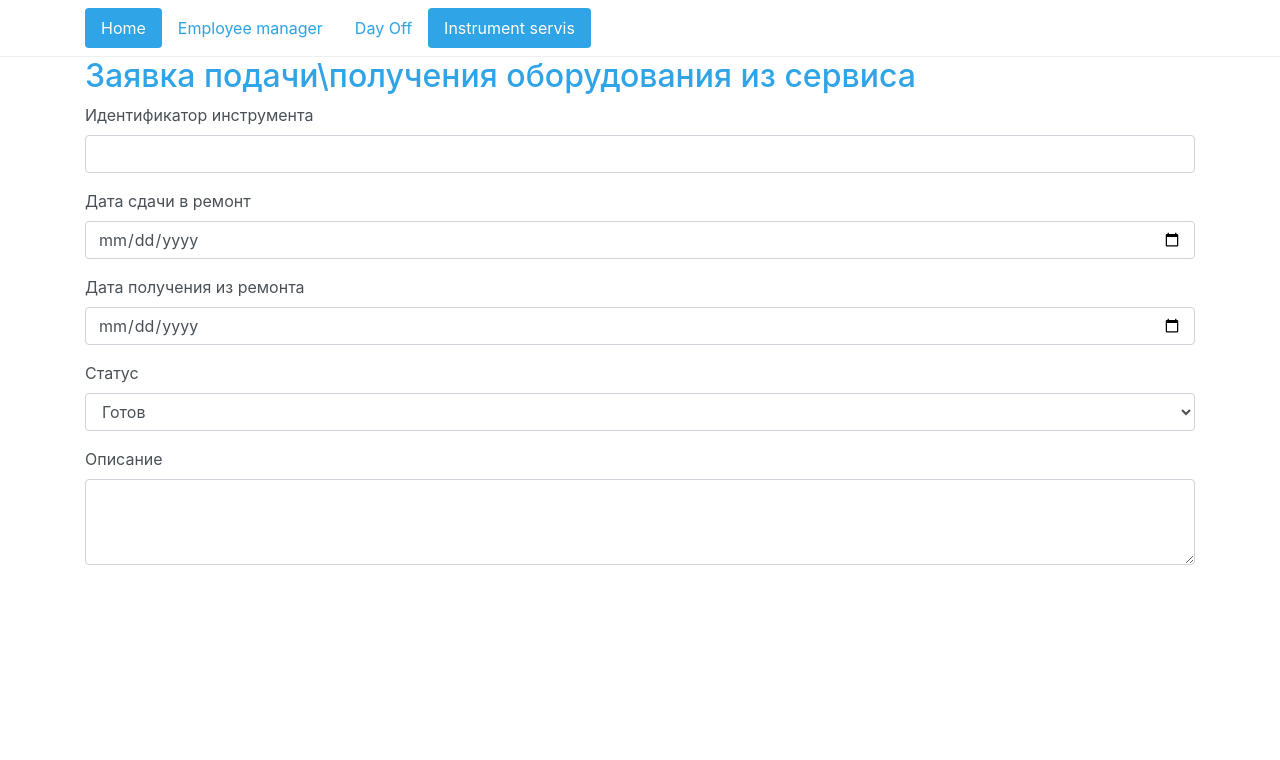
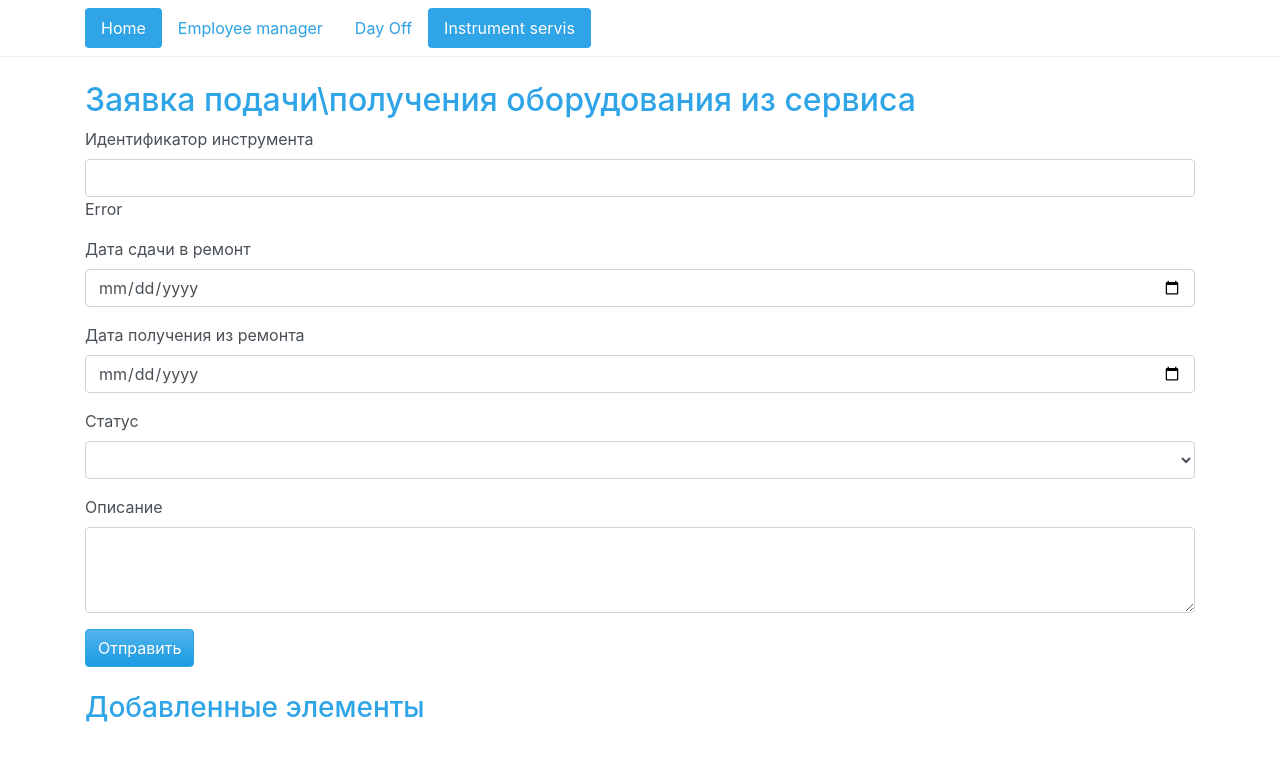
Before and after one commit to CloudOpsMaster/factoryBusinessOptimisation, an Angular app in the folder business-optimisation-app/: page /instrument-servises in a window 1280 px wide. Shown: the top 760 px of the page. Built offline with nearby package versions, Linux system fonts and the light colour scheme.

Commit message:
instrument-servis reactiveForm

```diff
--- a/business-optimisation-app/src/app/models/instrumentServis/InstrumentServis.ts
+++ b/business-optimisation-app/src/app/models/instrumentServis/InstrumentServis.ts
@@ -1,7 +1,11 @@
 export class InstrumentServis {
-    id: number;
-    startDate: Date;
-    endDate: Date;
-    status: string
-    description: string;
+
+    constructor(
+        public id: number,
+        public startDate: Date,
+        public endDate: Date,
+        public status: string,
+        public description: string
+    ) {}
+
 }
--- a/business-optimisation-app/src/app/vdry/instrument-servises/instrument-servises.component.html
+++ b/business-optimisation-app/src/app/vdry/instrument-servises/instrument-servises.component.html
@@ -1,21 +1,23 @@
+<br>
 <h2>Заявка подачи\получения оборудования из сервиса</h2>
 
-<form>
+<form [formGroup]="servicesForm" novalidate>
   <div class="form-group">
     <label for="IdInstrument">Идентификатор инструмента</label>
-    <input type="number" class="form-control" id="IdInstrument">
+    <input type="number" class="form-control" id="IdInstrument"  formControlName="id" required>
+    <p *ngIf="servicesForm.get('id').errors">Error</p>
   </div>
   <div class="form-group">
     <label for="startDate">Дата сдачи в ремонт</label>
-    <input type="date" class="form-control" id="startDate">
+    <input type="date" class="form-control" id="startDate"  formControlName="startDate">
   </div>
   <div class="form-group">
-    <label for="startDate">Дата получения из ремонта</label>
-    <input type="date" class="form-control" id="startDate">
+    <label for="endtDate">Дата получения из ремонта</label>
+    <input type="date" class="form-control" id="endDate"  formControlName="endDate">
   </div>
   <div class="form-group">
     <label for="status">Статус</label>
-    <select id="status" class="form-control">
+    <select id="status" class="form-control" formControlName="status">
       <option selected>Готов</option>
       <option>Не готов</option>
       <option>Не подлежит восстановления</option>
@@ -23,6 +25,30 @@
   </div>
   <div class="form-group">
     <label for="description">Описание</label>
-    <textarea class="form-control" id="description" rows="3"></textarea>
+    <textarea class="form-control" id="description" rows="3" formControlName="description"></textarea>
   </div>
+  <button  (click)="getInstrument()"
+          type="button" class="btn btn-primary">Отправить</button>
 </form>
+
+<div>
+  <br>
+  <h3>Добавленные элементы</h3>
+  <table class="table">
+    <tr *ngFor="let instrument of instruments">
+      <td>{{instrument.id}}</td>
+      <td>{{instrument.startDate}}</td>
+      <td>{{instrument.endDate}}</td>
+      <td>{{instrument.status}}</td>
+      <td>{{instrument.description}}</td>
+      <td>
+        <button (click)="uppdateInstrument(instrument, index)"
+        type="button" class="btn btn-warning">Изменить</button>
+      </td>
+      <td>
+        <button (click)="deleteInstrument(index)"
+        type="button" class="btn btn-danger">Удалить</button>
+      </td>
+    </tr>
+  </table>
+</div>
--- a/business-optimisation-app/src/app/vdry/instrument-servises/instrument-servises.component.ts
+++ b/business-optimisation-app/src/app/vdry/instrument-servises/instrument-servises.component.ts
@@ -1,4 +1,6 @@
 import { Component, OnInit } from '@angular/core';
+import { InstrumentServis } from 'src/app/models/instrumentServis/InstrumentServis';
+import { FormGroup, FormControl, Validators } from '@angular/forms';
 
 @Component({
   selector: 'app-instrument-servises',
@@ -7,9 +9,53 @@ import { Component, OnInit } from '@angular/core';
 })
 export class InstrumentServisesComponent implements OnInit {
 
+  public servicesForm: FormGroup;
+
+  public instruments: InstrumentServis[] = [];
+
   constructor() { }
 
+
+
   ngOnInit() {
+    this.servicesForm = new FormGroup({
+      'id': new FormControl(null, [Validators.required]),
+      'startDate': new FormControl(''),
+      'endDate': new FormControl(''),
+      'status': new FormControl(''),
+      'description': new FormControl('')
+    });
+
+    console.log(this.servicesForm.value);
+  }
+
+  getInstrument(){
+    if (this.servicesForm.valid) {
+      this.instruments.push(
+        new InstrumentServis(
+          this.servicesForm.get('id').value,
+          this.servicesForm.get('startDate').value,
+          this.servicesForm.get('endDate').value,
+          this.servicesForm.get('status').value,
+          this.servicesForm.get('description').value
+          )
+        );
+    }
+
+  }
+
+
+  deleteInstrument(index: number) {
+    this.instruments.splice(index,1);
+  }
+
+  uppdateInstrument(element: InstrumentServis, index: number): void {
+    this.servicesForm.get('description').setValue(element.description);
+
+    const newDescription = 'Some text';
+    const newInstrument: InstrumentServis = { ...element, description: newDescription };
+
+    this.instruments.splice(index, 1, newInstrument);
   }
 
 }
```
